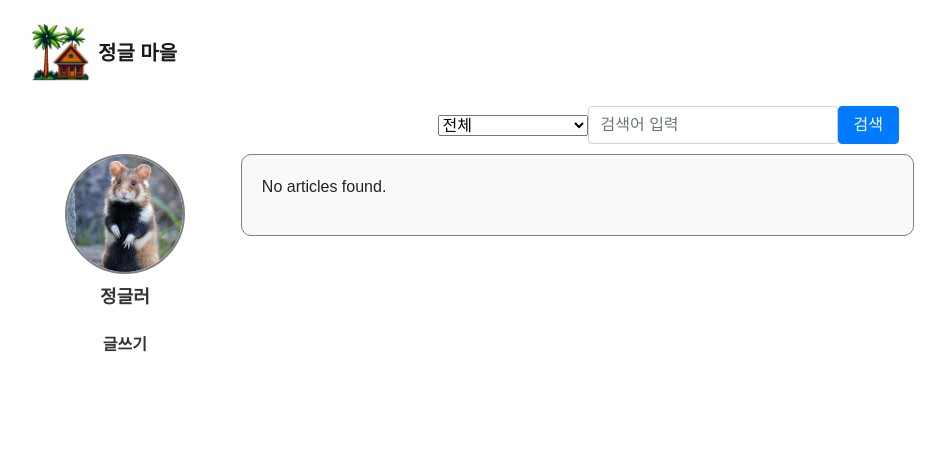
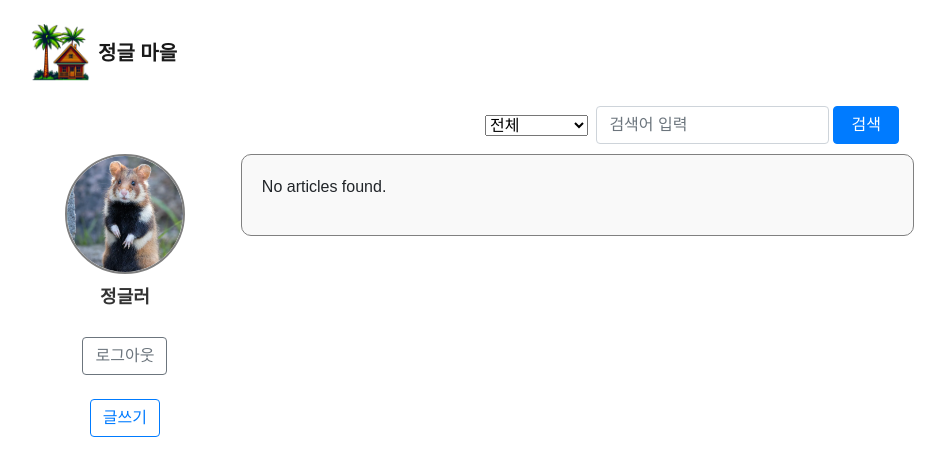
Before and after one commit to Zepelown/Jungle_Village, a Flask app: page / in a window 1280 px wide. Shown: the top 476 px of the page, without its empty margins (191-1136 px from the left). Run offline with Flask 3, Linux system fonts and the light colour scheme; data that the repository does not hold is empty.

Commit message:
style: 검색 및 글쓰기, 로그아웃 스타일 수정

```diff
--- a/static/css/writing.css
+++ b/static/css/writing.css
@@ -45,15 +45,8 @@
   width: 100px;
 }
 .btn-group-vertical .btn {
-  background-color: transparent;
-  color: #333;
   font-weight: bold;
-  border: none;
-}
-.btn-group-vertical .btn:active,
-.btn-group-vertical .btn:focus {
-  background-color: #8c8c8c;
-  color: #fff;
+  border-radius: 10px; /* 원하는 둥근 정도로 설정 */
 }
 
 .right-section {
--- a/templates/base_main.html
+++ b/templates/base_main.html
@@ -43,14 +43,14 @@
         <!-- Content Block -->
         <div class="content">
             <div class="container d-flex justify-content-end">
-                <form id="searchForm" action="/" method="GET" class="d-flex gap-2 align-items-center">
-                    <select name="category" class="form-select" style="width: 150px;" onchange="submitForm()">
+                <form id="searchForm" action="/" method="GET" class="d-flex gap-2 align-items-center ">
+                    <select name="category" class="form-select mr-2 w-50" style="width: 150px;" onchange="submitForm()">
                         <option value="">전체</option>
                         <option value="개발" {% if category == "개발" %}selected{% endif %}>개발</option>
                         <option value="일상" {% if category == "일상" %}selected{% endif %}>일상</option>
                     </select>
                     <input type="text" name="q" id="searchInput" placeholder="검색어 입력" value="{{ query }}" class="form-control" style="width: 250px;">
-                    <button type="submit" class="btn btn-primary" style="height: 38px; padding: 5px 15px;">검색</button>
+                    <button type="submit" class="btn btn-primary ml-1" style="height: 38px; padding: 5px 15px; width: 100px;">검색</button>
                 </form>
             </div>
 
@@ -63,9 +63,12 @@
                     </div>
                     <p class="nickname"> 정글러</p>
 
-                    <div class="btn-group-vertical" role="group" aria-label="Vertical button group">
-                        <button type="button" class="btn btn-primary mb-3" data-url="{{ url_for('articles.write') }}" onclick="window.location.href=this.getAttribute('data-url');">글쓰기</button>
+                    <div class="container d-flex flex-column align-items-center w-100">
+                        <button type="button" class="btn btn-outline-secondary mb-2 w-60">로그아웃</button>
+                        <button type="button" class="btn btn-outline-primary w-60 mt-3" data-url="{{ url_for('articles.write') }}" onclick="window.location.href=this.getAttribute('data-url');">글쓰기</button>
                     </div>
+
+
                 </div>
                 {% block content %}
 
```
